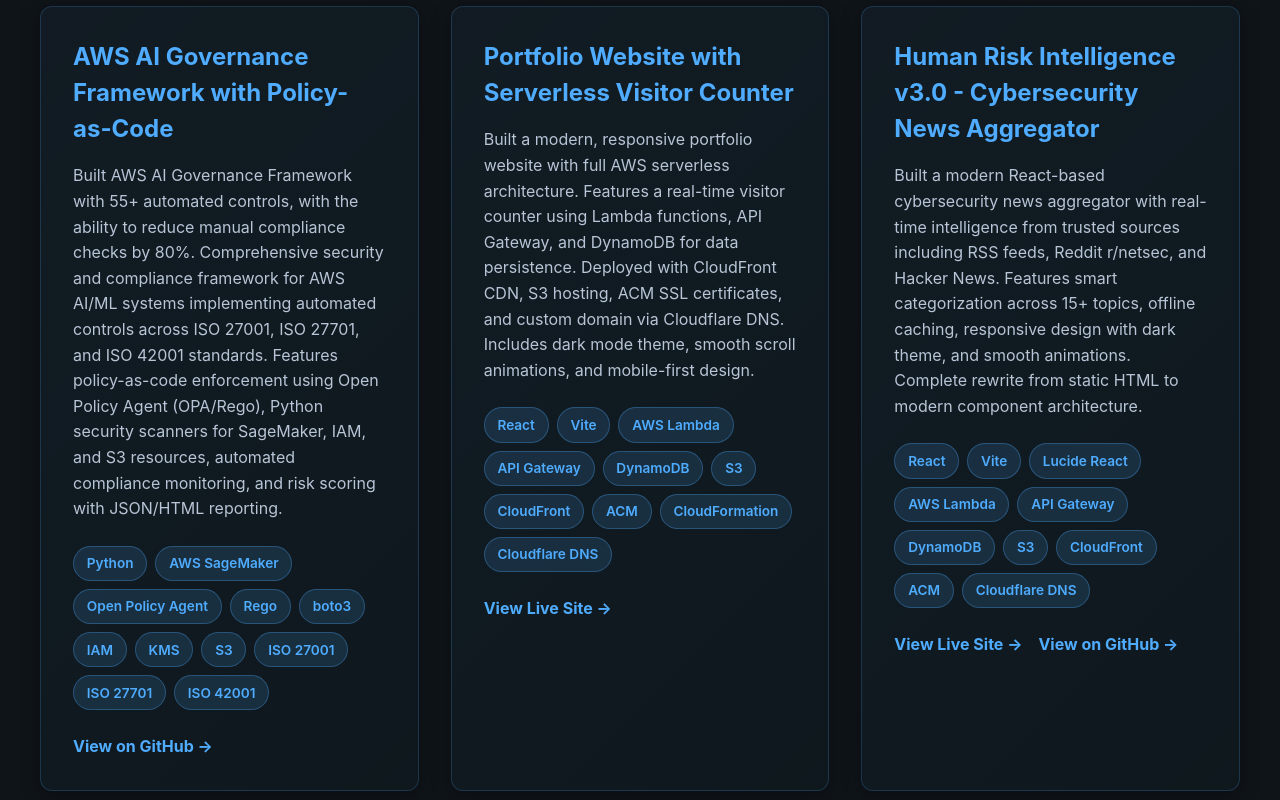
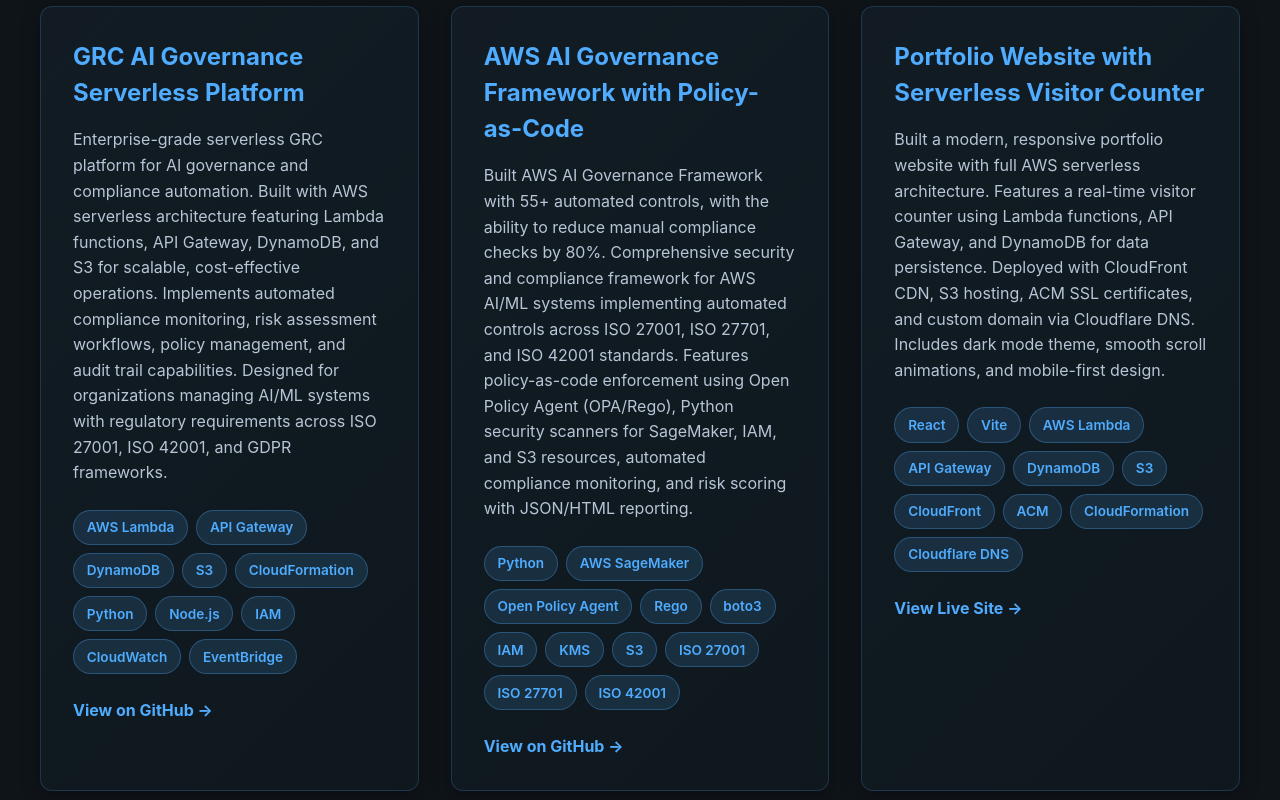
Before and after one commit to ajwill85/my_personal_website, a React (Vite) app in the folder portfolio-site/: page / in a window 1280 px wide. Shown: the part 3380-4180 px from the top of the page. Built offline with nearby package versions, Linux system fonts and the light colour scheme; no server answers.

Commit message:
Add GRC AI Governance Serverless project to portfolio

```diff
--- a/portfolio-site/src/components/Projects.jsx
+++ b/portfolio-site/src/components/Projects.jsx
@@ -27,6 +27,13 @@
   }, []);
 
   const projects = [
+    {
+      name: 'GRC AI Governance Serverless Platform',
+      description: 'Enterprise-grade serverless GRC platform for AI governance and compliance automation. Built with AWS serverless architecture featuring Lambda functions, API Gateway, DynamoDB, and S3 for scalable, cost-effective operations. Implements automated compliance monitoring, risk assessment workflows, policy management, and audit trail capabilities. Designed for organizations managing AI/ML systems with regulatory requirements across ISO 27001, ISO 42001, and GDPR frameworks.',
+      technologies: ['AWS Lambda', 'API Gateway', 'DynamoDB', 'S3', 'CloudFormation', 'Python', 'Node.js', 'IAM', 'CloudWatch', 'EventBridge'],
+      liveLink: null,
+      githubLink: 'https://github.com/ajwill85/grc-ai-governance-serverless'
+    },
     {
       name: 'AWS AI Governance Framework with Policy-as-Code',
       description: 'Built AWS AI Governance Framework with 55+ automated controls, with the ability to reduce manual compliance checks by 80%. Comprehensive security and compliance framework for AWS AI/ML systems implementing automated controls across ISO 27001, ISO 27701, and ISO 42001 standards. Features policy-as-code enforcement using Open Policy Agent (OPA/Rego), Python security scanners for SageMaker, IAM, and S3 resources, automated compliance monitoring, and risk scoring with JSON/HTML reporting.',
```
